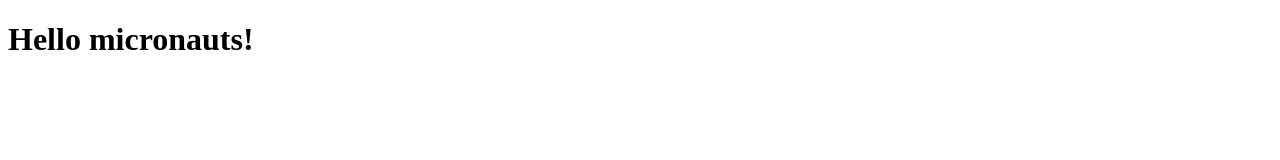
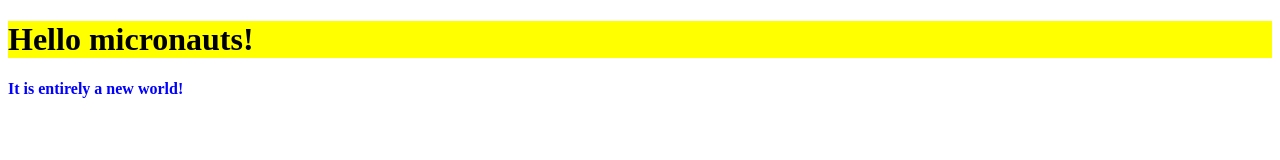
Before and after one commit to DilsherB/MV-W-1, a plain HTML site: page index.html in a window 1280 px wide. Drawn offline with Linux system fonts and the light colour scheme.

Commit message:
new para added

```diff
--- a/index.html
+++ b/index.html
@@ -5,8 +5,10 @@
     <meta http-equiv="X-UA-Compatible" content="IE=edge">
     <meta name="viewport" content="width=device-width, initial-scale=1.0">
     <title>Document</title>
+    <link rel="stylesheet" href="style.css">
 </head>
 <body>
     <H1>Hello micronauts!</H1>
+    <p id="para">It is entirely a new world!</p>
 </body>
 </html>
--- a/style.css
+++ b/style.css
@@ -1,3 +1,7 @@
 h1{
     background-color: yellow;
 }
+#para{
+    color: blue;
+    font-weight: bolder;
+}
```
Also changed, not shown: 1 other file.
